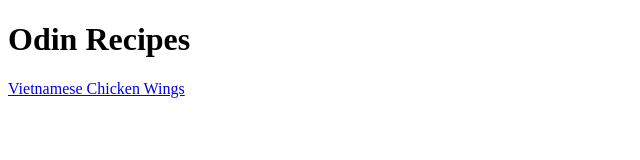
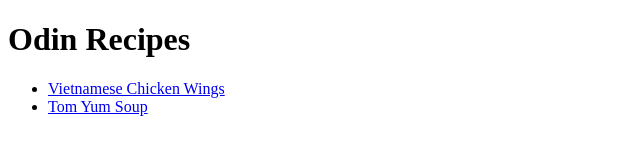
Before and after one commit to muninnhugin/odin, a plain HTML site: page index.html in a window 1280 px wide. Shown: the whole page, without its empty margins (0-640 px from the left). Drawn offline with Linux system fonts and the light colour scheme.

Commit message:
add link to tom yum page on homepage

```diff
--- a/index.html
+++ b/index.html
@@ -6,7 +6,12 @@
 </head>
 <body>
     <h1>Odin Recipes</h1>
-    <a href="./vns_wings.html">Vietnamese Chicken Wings</a>
+    <p>
+        <ul>
+            <li><a href="./vns_wings.html">Vietnamese Chicken Wings</a></li>
+            <li><a href="./tom_yum.html">Tom Yum Soup</a></li>
+        </ul>
+    </p>
 
 </body>
 </html>
```
